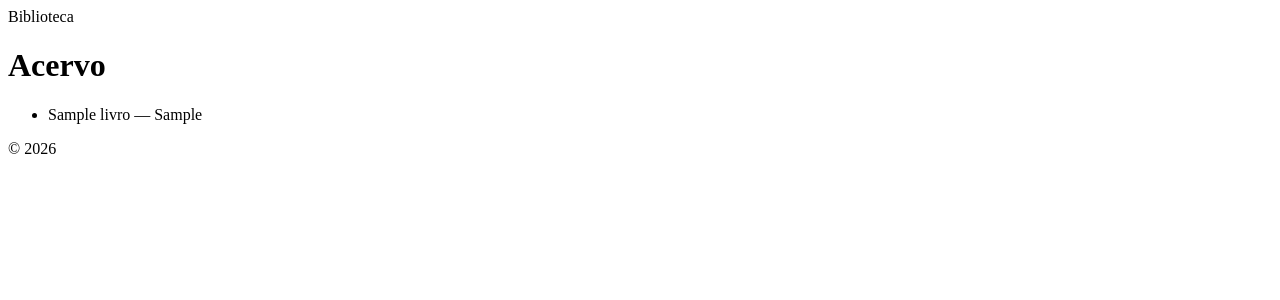
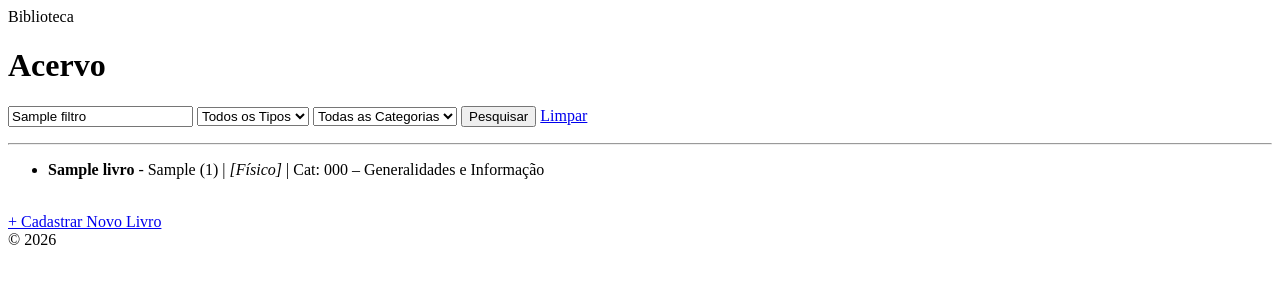
Before and after one commit to Luna-Phantom/Django-aula-4-e-5-, a Django app: template acervo/templates/acervo/lista.html in a window 1280 px wide. Shown: the top 300 px of the page. Run offline with Django 5.2, Linux system fonts and the light colour scheme; tables that the repository leaves empty hold one stand-in row (values such as "Sample post"); the template is opened without the code that fills it: values that come from a table or form of the project are taken from there, most other values are stand-ins (such as "Sample title", 1, 10 or a date in 2020).

Commit message:
feat: formulario de pesquisa por filtros e exibicao do acervo no template

```diff
--- a/acervo/templates/acervo/lista.html
+++ b/acervo/templates/acervo/lista.html
@@ -1,11 +1,43 @@
 {% extends 'base.html' %}
+
 {% block conteudo %}
 <h1>Acervo</h1>
+
+<form method="get">
+    <input type="text" name="nome" placeholder="Buscar por título..." value="{{ filtros.nome }}">
+
+    <select name="tipo">
+        <option value="">Todos os Tipos</option>
+        {% for chave, valor in tipos %}
+            <option value="{{ chave }}" {% if filtros.tipo == chave %}selected{% endif %}>{{ valor }}</option>
+        {% endfor %}
+    </select>
+
+    <select name="categoria">
+        <option value="">Todas as Categorias</option>
+        {% for chave, valor in categorias %}
+            <option value="{{ chave }}" {% if filtros.categoria == chave %}selected{% endif %}>{{ valor }}</option>
+        {% endfor %}
+    </select>
+
+    <button type="submit">Pesquisar</button>
+    <a href="{% url 'lista' %}">Limpar</a>
+</form>
+
+<hr>
+
 <ul>
-    {% for livro in livros %}
-        <li>{{ livro.titulo }} — {{ livro.autor }}</li>
-    {% empty %}
-        <li>Nenhum livro cadastrado.</li>
-    {% endfor %}
+{% for livro in livros %}
+    <li>
+        <strong>{{ livro.titulo }}</strong> - {{ livro.autor }} ({{ livro.ano }}) |
+        <em>[{{ livro.get_tipo_display }}]</em> |
+        <span>Cat: {{ livro.get_categoria_display }}</span>
+    </li>
+{% empty %}
+    <li>Nenhum livro encontrado.</li>
+{% endfor %}
 </ul>
+
+<br>
+<a href="{% url 'novo_livro' %}">+ Cadastrar Novo Livro</a>
 {% endblock %}
```
